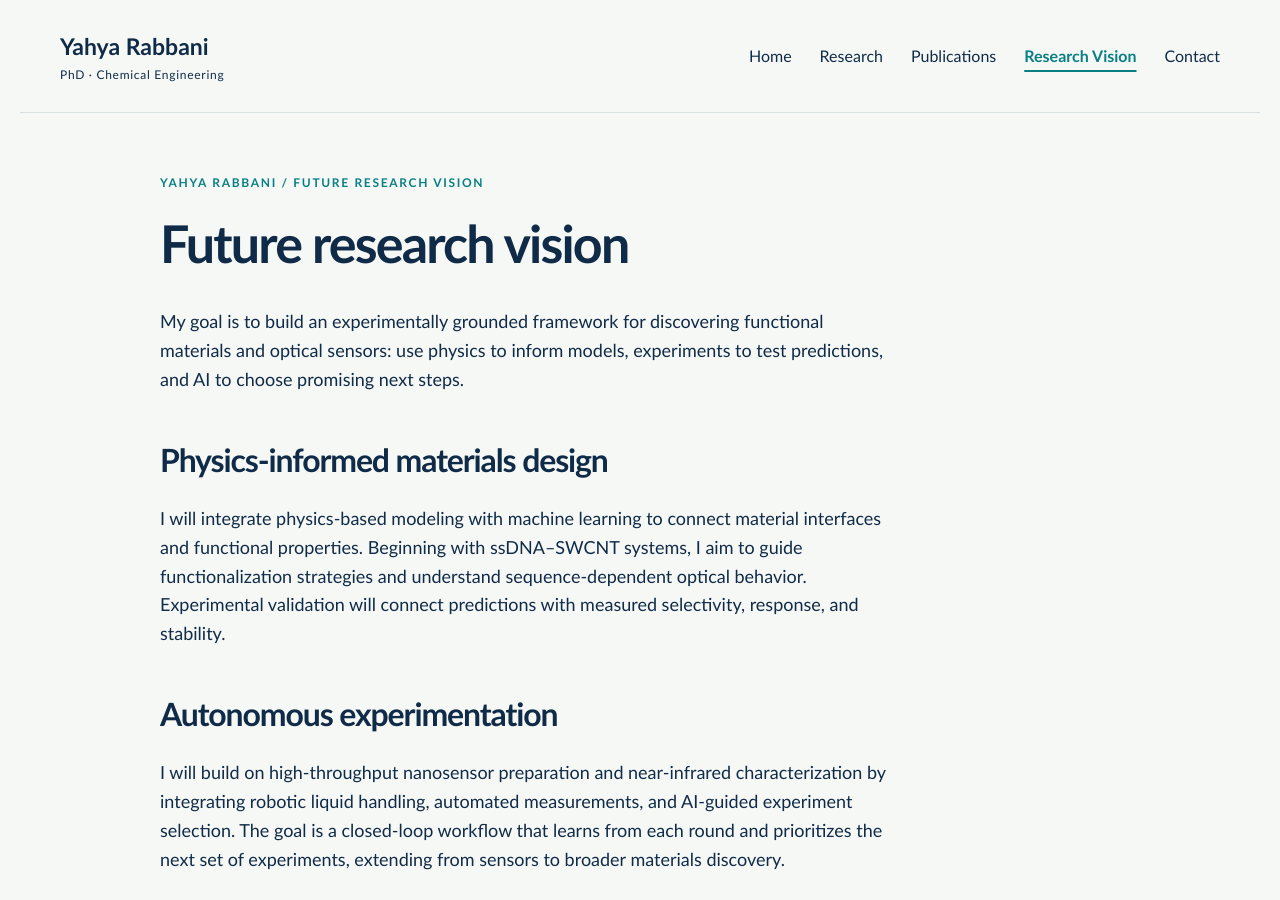
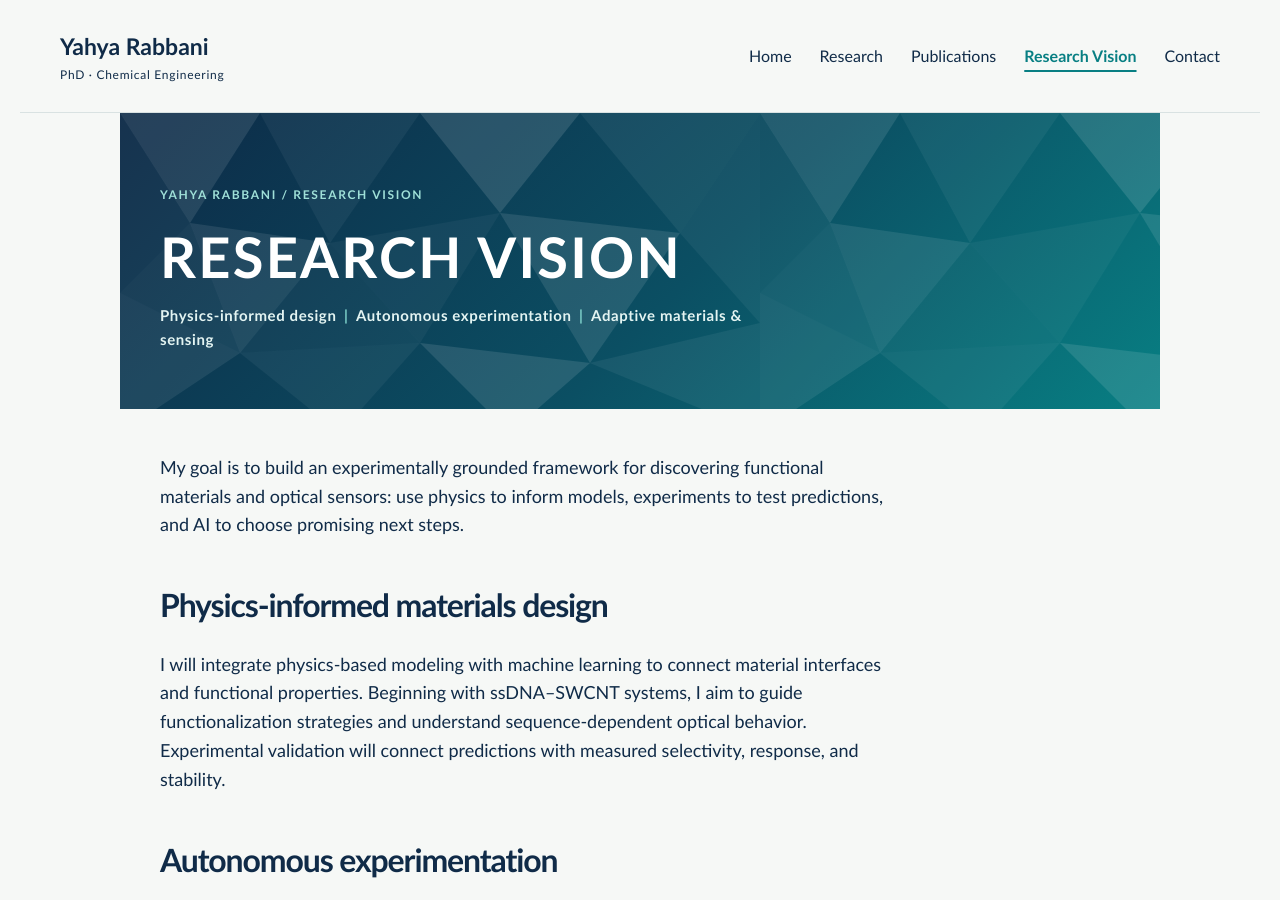
Before and after one commit to YahyaRabbani20/YahyaRabbani, a Jekyll site: the page built from _pages/vision.md, in a window 1280 px wide and 900 px high. Built offline with Jekyll 4.4.1, drawn with Linux system fonts in a browser that asks for light colours.

Commit message:
Revise title and enhance content in vision.md
Updated the title and added a section header for clarity. Enhanced the excerpt and added keywords for better context.

```diff
--- a/_pages/vision.md
+++ b/_pages/vision.md
@@ -1,9 +1,17 @@
 ---
 layout: portfolio
-title: "Future research vision"
+title: "Research Vision"
 permalink: /vision/
+hide_title: true
 excerpt: "Physics-informed design, autonomous experimentation, and adaptive materials for sensing."
 ---
+
+<section class="page-banner">
+  <p class="eyebrow">Yahya Rabbani / Research Vision</p>
+  <h1>Research Vision</h1>
+  <p class="keywords">Physics-informed design<span>|</span>Autonomous experimentation<span>|</span>Adaptive materials &amp; sensing</p>
+</section>
+
 My goal is to build an experimentally grounded framework for discovering functional materials and optical sensors: use physics to inform models, experiments to test predictions, and AI to choose promising next steps.
 
 ## Physics-informed materials design
```
